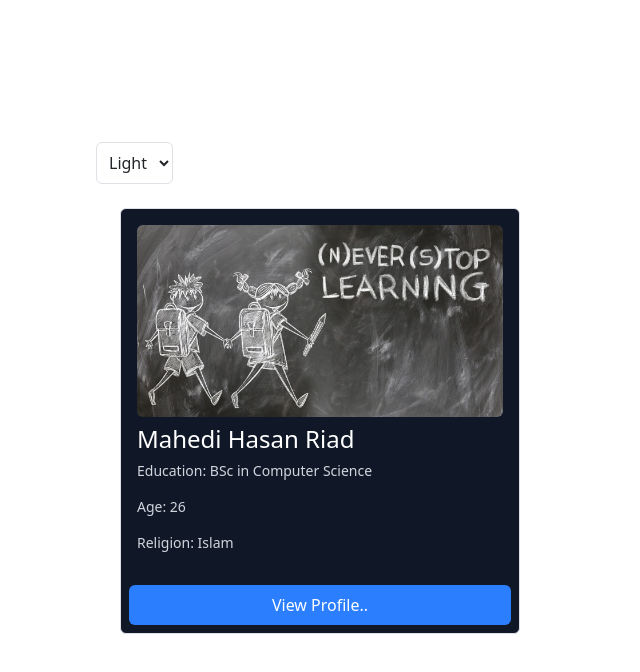
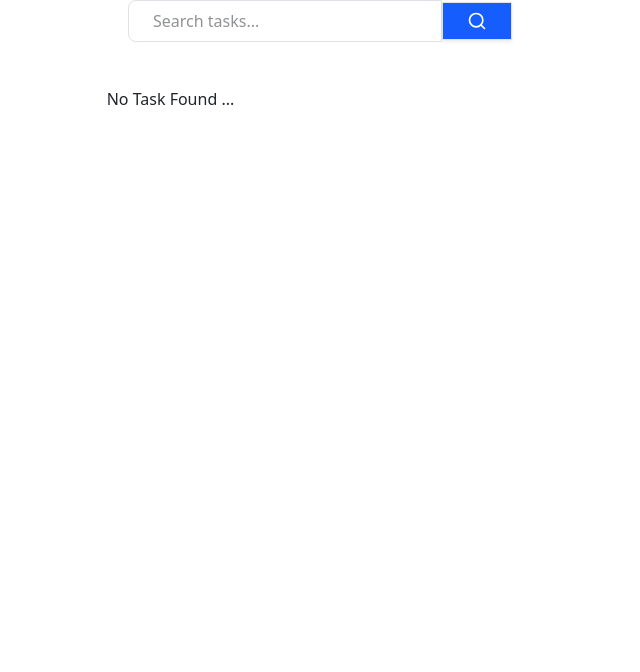
Before and after one commit to MahediHasanRiad/react-core-concept, a React (Vite) app: page / in a window 1280 px wide. Shown: the top 672 px of the page, without its empty margins (0-640 px from the left). Built offline with nearby package versions, Linux system fonts and the light colour scheme.

Commit message:
ToDo-with-contextAPI

```diff
--- a/package.json
+++ b/package.json
@@ -19,7 +19,7 @@
     "radix-ui": "^1.4.3",
     "react": "^19.1.1",
     "react-dom": "^19.1.1",
-    "shortid": "^2.2.11",
+    "shortid": "^2.2.17",
     "tailwind-merge": "^3.5.0",
     "tailwindcss": "^4.2.0"
   },
--- a/src/App.jsx
+++ b/src/App.jsx
@@ -1,15 +1,14 @@
-import FormHandleWithContext from "./Context-API"
-import DarkModeTheme from "./Context-API-2"
-import Counter from "./counter"
-import Form from "./form/form"
-import PasswordGenerator from "./Password-Generator"
-import Poll from "./Poll/app"
-import Timer from "./timer/timer"
-import ToDo from "./ToDo/app"
-
+import FormHandleWithContext from "./Context-API";
+import DarkModeTheme from "./Context-API-2";
+import ToDosWithContextAPI from "./Context-API-3";
+import Counter from "./counter";
+import Form from "./form/form";
+import PasswordGenerator from "./Password-Generator";
+import Poll from "./Poll/app";
+import Timer from "./timer/timer";
+import ToDo from "./ToDo/app";
 
 function App() {
-
   return (
     <>
       {/* <Timer/> */}
@@ -19,9 +18,10 @@ function App() {
       {/* <PasswordGenerator /> */}
       {/* <Counter /> */}
       {/* <FormHandleWithContext /> */}
-     <DarkModeTheme />
+      {/* <DarkModeTheme /> */}
+      <ToDosWithContextAPI />
     </>
-  )
+  );
 }
 
-export default App
+export default App;
--- /dev/null
+++ b/src/Context-API-3/components/input_todo.jsx
@@ -0,0 +1,46 @@
+import { Search } from "lucide-react";
+import { useState } from "react";
+import {useCreateTodo} from '../context/todo_context'
+import shortid from "shortid";
+
+function InputTodo() {
+
+  const [input, setInput] = useState('')
+
+  const {addTodo} = useCreateTodo()
+
+  // create todo
+  const createTodo = () => {
+    if(input === '') return
+
+    const newTodo = {
+      id: shortid.generate(),
+      text: input,
+      isSelect: false
+    }
+    addTodo(newTodo)
+    setInput("")
+  }
+
+  return (
+    <div className="flex items-center w-full max-w-sm group">
+      <input
+        type="text"
+        placeholder="Search tasks..."
+        className="w-full px-4 py-2 text-sm bg-white border border-slate-300 rounded-l-lg
+               outline-none focus:border-blue-500 transition-colors"
+        value={input}
+        onChange={(e) => setInput(e.target.value)}
+      />
+      <button
+        className="flex items-center justify-center px-4 py-2 bg-blue-600 border border-blue-600
+                     rounded-r-lg hover:bg-blue-700 active:bg-blue-800 transition-all shadow-sm"
+        onClick={createTodo}
+      >
+        <Search size={20} color="white" />
+      </button>
+    </div>
+  );
+}
+
+export default InputTodo;
--- /dev/null
+++ b/src/Context-API-3/components/table.jsx
@@ -0,0 +1,21 @@
+import { useCreateTodo } from "../context/todo_context";
+import Item from "./table_item";
+
+function TodoTable() {
+  const { todos } = useCreateTodo();
+
+  return (
+    <section className="w-full mt-5">
+
+      {todos.length > 0 ? (
+        todos.map((todo) => <Item key={todo.id} todo={todo} />)
+      ) : (
+        <div>
+          <h6>No Task Found ...</h6>
+        </div>
+      )}
+    </section>
+  );
+}
+
+export default TodoTable;
--- /dev/null
+++ b/src/Context-API-3/components/table_item.jsx
@@ -0,0 +1,53 @@
+import { SquarePen, Trash, Save } from "lucide-react";
+import { useCreateTodo } from "../context/todo_context";
+import { useState } from "react";
+
+function Item({ todo }) {
+  const [isEditable, setIsEditable] = useState(false);
+  const [updatedTodo, setUpdatedTodo] = useState(todo.text);
+
+  const { selectTodo, editTodo, deleteTodo } = useCreateTodo();
+
+  const update = () => {
+    if (isEditable) {
+      editTodo(todo.id, updatedTodo);
+    }
+    setIsEditable(!isEditable);
+  };
+
+
+  return (
+    <div className="flex items-center gap-3 w-full max-w-md p-3 m-2 bg-white border border-slate-200 rounded-lg shadow-sm hover:shadow-md transition-shadow">
+      <input
+        type="checkbox"
+        className="w-5 h-5 rounded border-gray-300 text-blue-600 focus:ring-blue-500 cursor-pointer"
+        checked={todo.isSelect}
+        onChange={() => selectTodo(todo.id)}
+      />
+
+      <input
+        type="text"
+        placeholder="Enter task..."
+        className={`${todo.isSelect ? "text-gray-200" : ""} ${isEditable ? "border px-2" : ""} flex-1 bg-transparent border-none focus:ring-0 text-slate-700 placeholder:text-slate-400 font-medium`}
+        value={updatedTodo}
+        readOnly={!isEditable}
+        onChange={(e) => setUpdatedTodo(e.target.value)}
+      />
+
+      <div className="flex items-center gap-1">
+        <button
+          onClick={update}
+          className={`${todo.isSelect ? "text-slate-200" : "text-slate-500"} p-2  hover:text-blue-600 hover:bg-blue-50 rounded-md transition-colors`}
+          disabled={todo.isSelect}
+        >
+          {isEditable ? <Save size={18} /> : <SquarePen size={18} />}
+        </button>
+        <button onClick={() => deleteTodo(todo.id)} className="p-2 text-slate-500 hover:text-red-600 hover:bg-red-50 rounded-md transition-colors">
+          <Trash size={18} />
+        </button>
+      </div>
+    </div>
+  );
+}
+
+export default Item;
--- /dev/null
+++ b/src/Context-API-3/context/todo_context.js
@@ -0,0 +1,21 @@
+import { createContext, useContext } from "react";
+
+export const todoContext = createContext({
+  todos: [
+    {
+      id: 1,
+      text: '',
+      isSelect: false
+    }
+  ],
+  addTodo: (text) => {},
+  editTodo: (id, text) => {},
+  deleteTodo: (id) => {},
+  selectTodo: (id) => {}
+})
+
+export const TodoContextProvider = todoContext.Provider
+
+export const useCreateTodo = () => {
+  return useContext(todoContext)
+}
--- /dev/null
+++ b/src/Context-API-3/index.jsx
@@ -0,0 +1,40 @@
+import React, { useState } from "react";
+import InputTodo from "./components/input_todo";
+import TodoTable from "./components/table";
+import { TodoContextProvider } from "./context/todo_context";
+
+function ToDosWithContextAPI() {
+
+  const [todos, setTodos] = useState([])
+console.log(todos)
+  const addTodo = (todo) => {
+    setTodos((prev) => [{...todo}, ...prev])
+  }
+
+  const editTodo = (id, text) => {
+    const update = todos.map(todo => todo.id === id ? {text: text} : todo)
+    setTodos(update)
+  }
+
+  const deleteTodo = (id) => {
+    const filter = todos.filter(todo => todo.id !== id)
+    setTodos(filter)
+  }
+
+  const selectTodo = (id) => {
+    const select = todos.map(todo => todo.id === id ? {...todo, isSelect: !todo.isSelect} : todo)
+    setTodos(select)
+  }
+
+
+  return (
+    <TodoContextProvider value={{todos, addTodo, editTodo, deleteTodo, selectTodo}}>
+      <section className="w-2/3 min-h-screen m-auto mt-6">
+        <InputTodo />
+        <TodoTable />
+      </section>
+    </TodoContextProvider>
+  );
+}
+
+export default ToDosWithContextAPI;
```
Also changed, not shown: 1 other file (tests, documents, lock files or other folders). Lines whose indentation alone changed are shown as unchanged.
